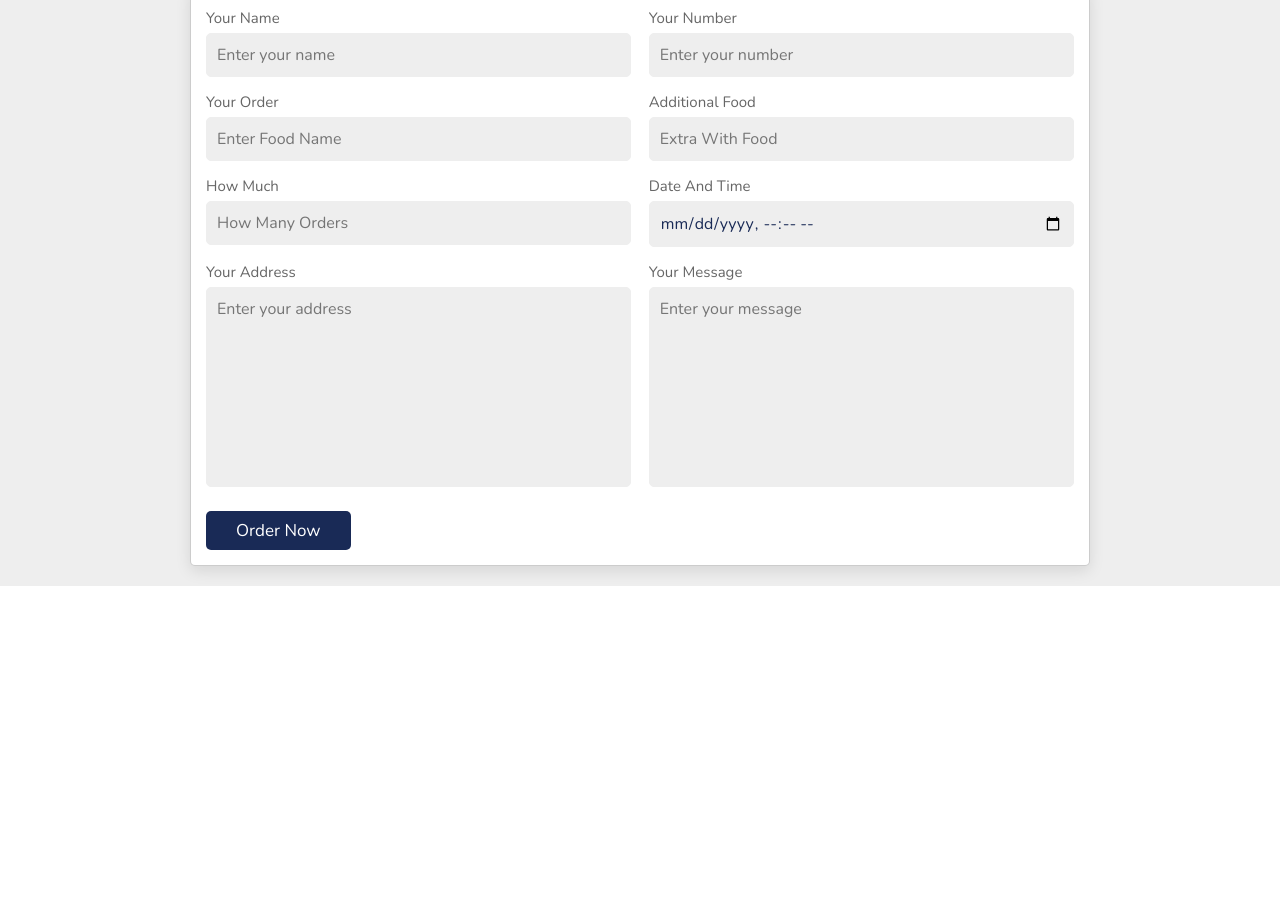
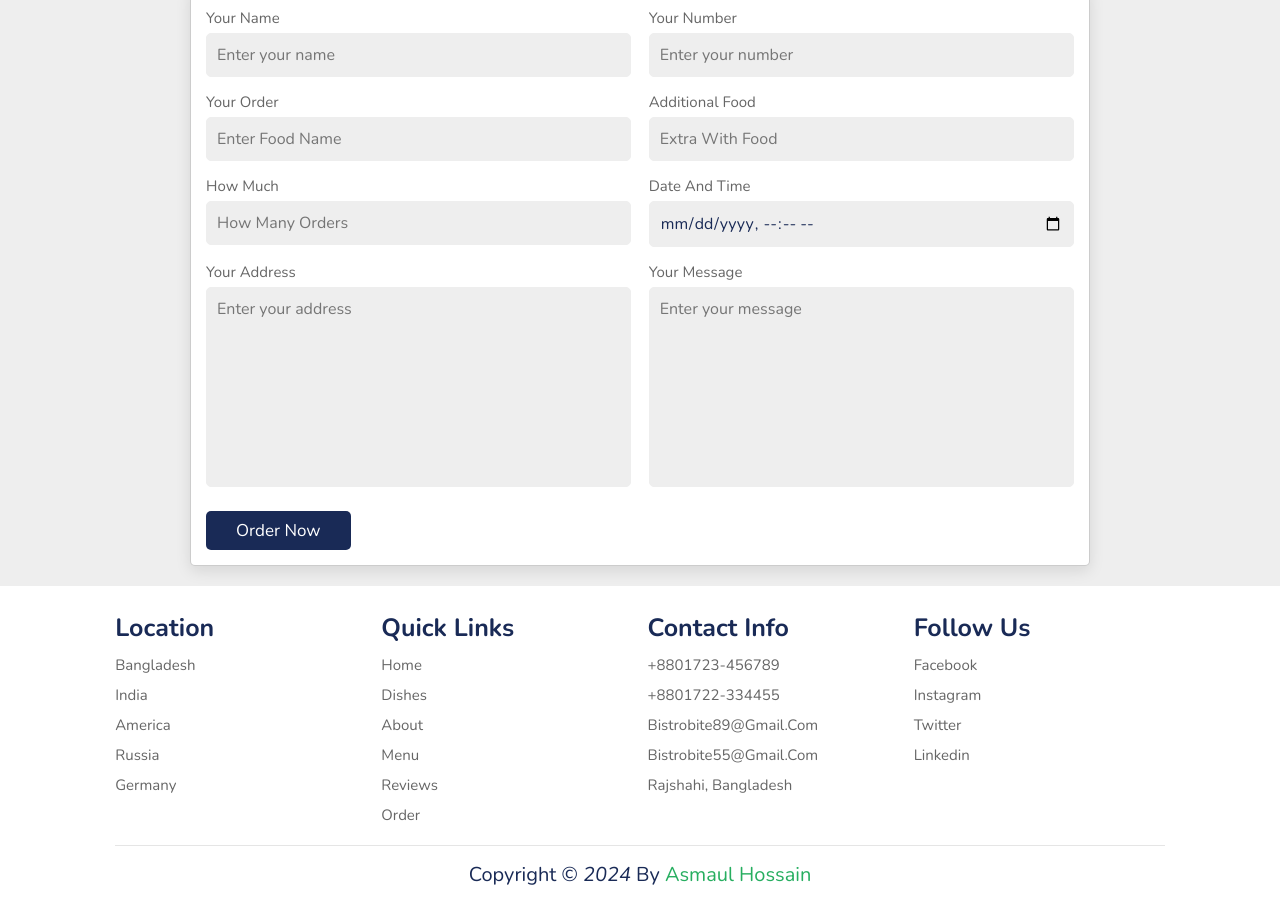
Before and after one commit to asmaulhossain45/BistroBite, a plain HTML site: page index.html in a window 1280 px wide. Shown: the part 4222-5135 px from the top of the page. Before the commit the page ends 4808 px from the top, so only its background shows below. Drawn offline with nearby package versions, Linux system fonts and the light colour scheme.

Commit message:
added footer

```diff
--- a/Scripts/Script.js
+++ b/Scripts/Script.js
@@ -3,22 +3,41 @@ let menu = document.querySelector("#menu-bars");
 let navbar = document.querySelector("nav");
 
 menu.onclick = () => {
-    menu.classList.toggle('fa-times');
-    navbar.classList.toggle('active');
-}
+  menu.classList.toggle("fa-times");
+  navbar.classList.toggle("active");
+};
+
+let section = document.querySelectorAll("section");
+let navLinks = document.querySelectorAll("header .navbar a");
 
 window.onscroll = () => {
-    menu.classList.remove('fa-times');
-    navbar.classList.remove('active');
+  menu.classList.remove("fa-times");
+  navbar.classList.remove("active");
+
+  section.forEach((sec) => {
+    let top = window.scrollY;
+    let hight = sec.offsetHeight;
+    let offset = sec.offsetTop - 150;
+    let id = sec.getAttribute("id");
+
+    if (top >= offset && top < offset + hight) {
+      navLinks.forEach((links) => {
+        links.classList.remove("active");
+        document
+          .querySelector("header .navbar a[href*=" + id + "]")
+          .classList.add("active");
+      });
     }
+  });
+};
 
-document.querySelector('#search-icon').onclick = () => {
-    document.querySelector('#search-form').classList.toggle('active')
-}
+document.querySelector("#search-icon").onclick = () => {
+  document.querySelector("#search-form").classList.toggle("active");
+};
 
-document.querySelector('#close').onclick = () => {
-    document.querySelector('#search-form').classList.remove('active')
-}
+document.querySelector("#close").onclick = () => {
+  document.querySelector("#search-form").classList.remove("active");
+};
 
 var swiper = new Swiper(".home-slider", {
   spaceBetween: 30,
@@ -31,7 +50,7 @@ var swiper = new Swiper(".home-slider", {
     el: ".swiper-pagination",
     clickable: true,
   },
-    loop:true
+  loop: true,
 });
 
 var swiper = new Swiper(".reviews-slider", {
@@ -41,19 +60,33 @@ var swiper = new Swiper(".home-slider", {
     delay: 4500,
     disableOnInteraction: false,
   },
-    loop:true,
+  loop: true,
   breakpoints: {
     0: {
-            slidesPerView:1,
+      slidesPerView: 1,
     },
     640: {
-            slidesPerView:2,
+      slidesPerView: 2,
     },
     768: {
-            slidesPerView:2,
+      slidesPerView: 2,
     },
     1024: {
-            slidesPerView:3,
+      slidesPerView: 3,
+    },
+  },
+});
+
+document
+  .getElementById("copyright")
+  .appendChild(document.createTextNode(new Date().getFullYear()));
+
+function loader() {
+  document.querySelector(".loader-container").classList.add("fade-out");
 }
+
+function fadeOut() {
+  setInterval(loader, 1000);
 }
-  });
+
+window.onload = fadeOut;
--- a/Styles/Style.css
+++ b/Styles/Style.css
@@ -563,8 +563,73 @@ header .icons #menu-bars {
 .order form btn {
   margin-top: 0;
 }
+/* Order Now Section End */
 
-/* Order Now Section End */
+/* Footer Section Start */
+.footer .box-container {
+  display: grid;
+  grid-template-columns: repeat(auto-fit, minmax(25rem, 1fr));
+  gap: 1.5rem;
+}
+
+.footer .box-container .box h3 {
+  padding: 0.5rem 0;
+  font-size: 2.5rem;
+  color: var(--black);
+}
+
+.footer .box-container .box a {
+  display: block;
+  padding: 0.5rem 0;
+  font-size: 1.5rem;
+  color: var(--secondary);
+}
+
+.footer .box-container .box a:hover {
+  color: var(--primary);
+  text-decoration: underline;
+}
+
+.footer .credit {
+  text-align: center;
+  border-top: 0.1rem solid rgba(0, 0, 0, 0.1);
+  font-size: 2rem;
+  color: var(--black);
+  padding: 0.5rem;
+  padding-top: 1.5rem;
+  margin-top: 1.5rem;
+}
+
+.footer .credit span {
+  color: var(--primary);
+}
+/* Footer Section End */
+
+/* Loader Section Start */
+.loader-container {
+  position: fixed;
+  top: 0;
+  left: 0;
+  height: 100%;
+  width: 100%;
+  z-index: 10000;
+  background: var(--white);
+  display: flex;
+  align-items: center;
+  justify-content: center;
+  overflow: hidden;
+}
+
+.loader-container img {
+  width: 35rem;
+}
+
+.loader-container.fade-out {
+  top: 110%;
+  opacity: 0;
+}
+
+/* Loader Section End */
 
 /*---------- Media Queries Start ---------- */
 @media (max-width: 991px) {
--- a/index.html
+++ b/index.html
@@ -685,6 +685,60 @@
     </section>
     <!-- Order Section End -->
 
+    <!-- Footer Section Start -->
+    <section class="footer">
+      <div class="box-container">
+        <div class="box">
+          <h3>Location</h3>
+          <a href="#">Bangladesh</a>
+          <a href="#">India</a>
+          <a href="#">America</a>
+          <a href="#">Russia</a>
+          <a href="#">Germany</a>
+        </div>
+
+        <div class="box">
+          <h3>Quick Links</h3>
+          <a href="#home">Home</a>
+          <a href="#dishes">Dishes</a>
+          <a href="#about">About</a>
+          <a href="#menu">Menu</a>
+          <a href="#reviews">Reviews</a>
+          <a href="#order">Order</a>
+        </div>
+
+        <div class="box">
+          <h3>Contact Info</h3>
+          <a href="#">+8801723-456789</a>
+          <a href="#">+8801722-334455</a>
+          <a href="#">bistrobite89@gmail.com</a>
+          <a href="#">bistrobite55@gmail.com</a>
+          <a href="#">Rajshahi, Bangladesh</a>
+        </div>
+
+        <div class="box">
+          <h3>Follow Us</h3>
+          <a href="#">Facebook</a>
+          <a href="#">Instagram</a>
+          <a href="#">Twitter</a>
+          <a href="#">Linkedin</a>
+        </div>
+      </div>
+
+      <div class="credit">
+        Copyright &copy;
+        <i id="copyright"></i> By
+        <span>Asmaul Hossain</span>
+      </div>
+    </section>
+    <!-- Footer Section End -->
+
+    <!-- Loading Section Start -->
+    <div class="loader-container">
+      <img src="/Images/LoadingGif.gif" alt="Loading..." />
+    </div>
+    <!-- Loading Section End -->
+
     <!-- Script Start -->
     <script src="https://cdn.jsdelivr.net/npm/swiper@11/swiper-bundle.min.js"></script>
     <script src="./Scripts/Script.js"></script>
```
Also changed, not shown: Images/LoadingGif.gif (added). Lines whose indentation alone changed are shown as unchanged.
